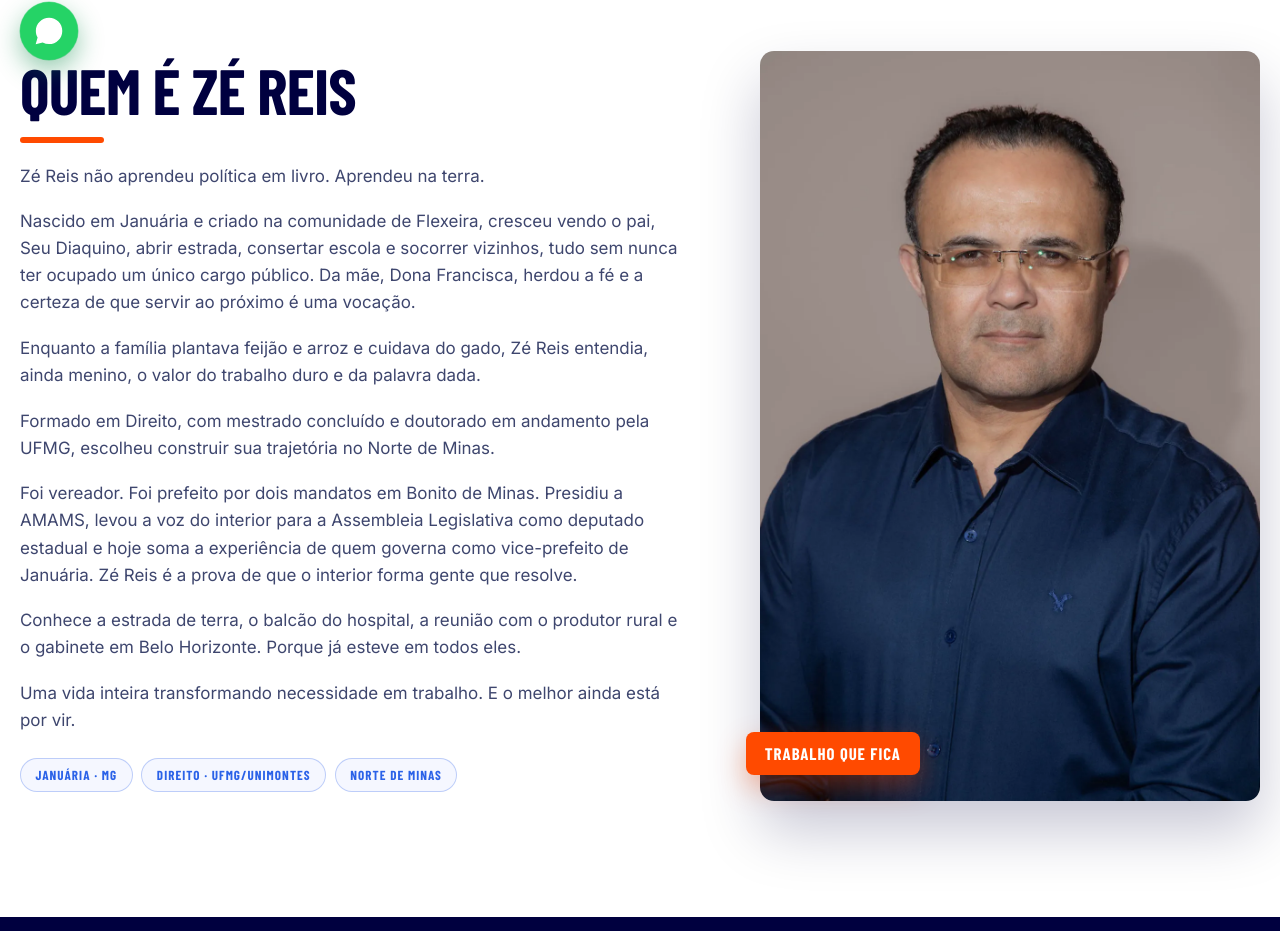
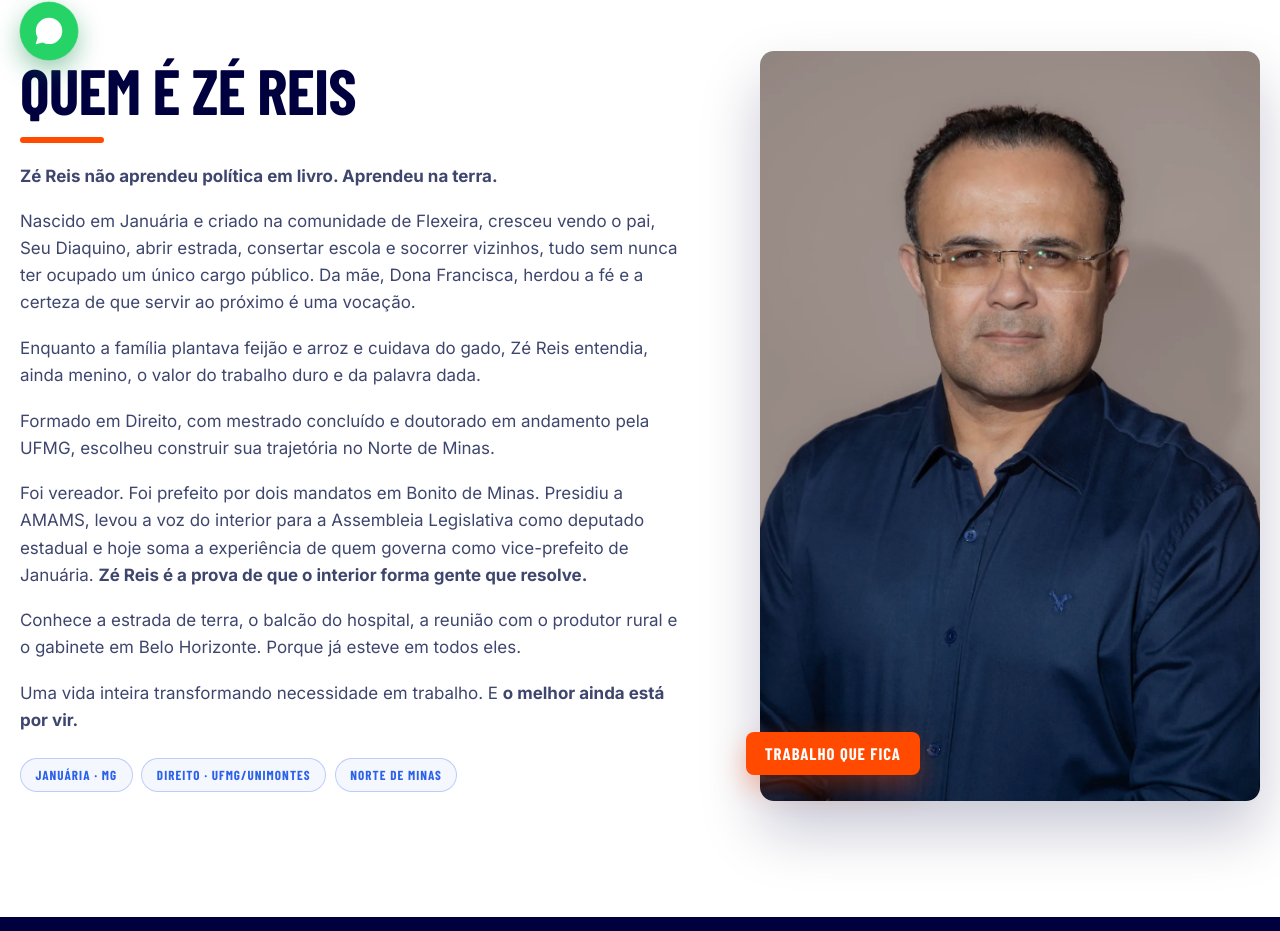
Before and after one commit to PPP-Group/ze-reis, a website: page index.html in a window 1280 px wide. Shown: the part 720-1651 px from the top of the page. Drawn offline with nearby package versions, Linux system fonts and the light colour scheme; a web font is replaced by a local one.

Commit message:
style: negrito nas frases de destaque da biografia

```diff
--- a/index.html
+++ b/index.html
@@ -116,7 +116,7 @@
         <h2 class="titulo-sec titulo-escuro">Quem é Zé Reis</h2>
         <span class="acento"></span>
         <p>
-          Zé Reis não aprendeu política em livro. Aprendeu na terra.
+          <strong>Zé Reis não aprendeu política em livro. Aprendeu na terra.</strong>
         </p>
         <p>
           Nascido em Januária e criado na comunidade de Flexeira, cresceu vendo
@@ -139,7 +139,7 @@
           Presidiu a AMAMS, levou a voz do interior para a Assembleia
           Legislativa como deputado estadual e hoje soma a experiência de
           quem governa como vice-prefeito de Januária.
-          Zé Reis é a prova de que o interior forma gente que resolve.
+          <strong>Zé Reis é a prova de que o interior forma gente que resolve.</strong>
         </p>
         <p>
           Conhece a estrada de terra, o balcão do hospital, a reunião com o
@@ -147,8 +147,8 @@
           todos eles.
         </p>
         <p>
-          Uma vida inteira transformando necessidade em trabalho. E o melhor
-          ainda está por vir.
+          Uma vida inteira transformando necessidade em trabalho. E
+          <strong>o melhor ainda está por vir.</strong>
         </p>
         <div class="quem-selos">
           <span class="selo">Januária · MG</span>
```
